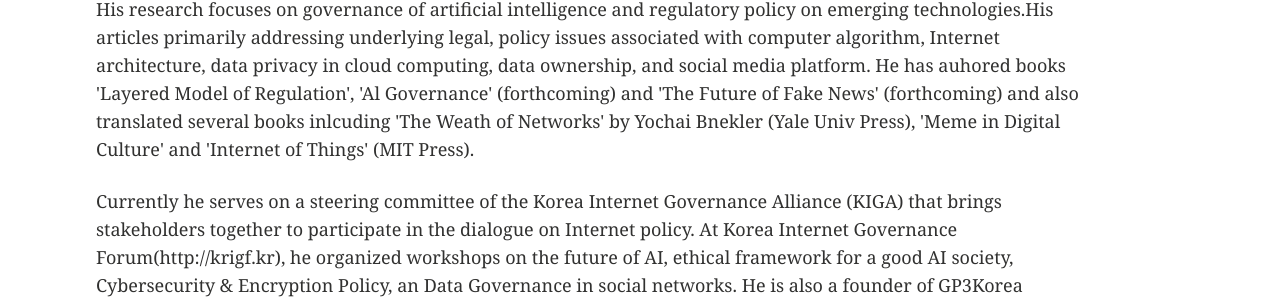
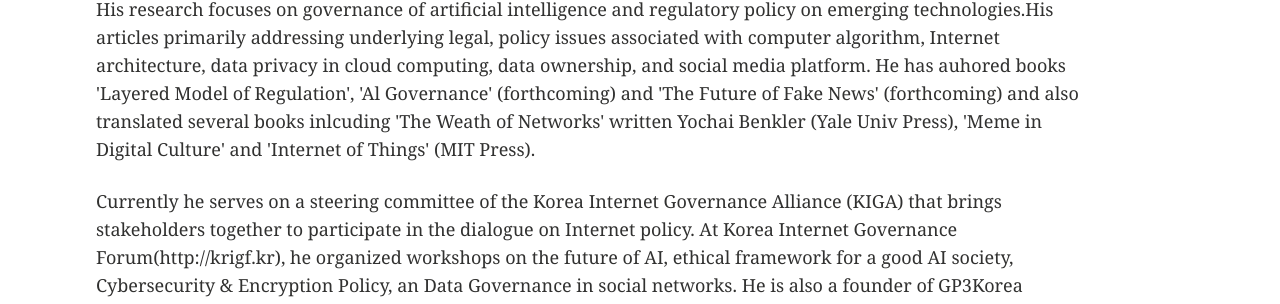
Before and after one commit to eunchangchoi/eunchangchoi.github.io, a Jekyll site: the page built from index.md, in a window 1280 px wide. Shown: the part 721-1025 px from the top of the page. Built offline with Jekyll 4.4.1, drawn with Linux system fonts in a browser that asks for light colours.

Commit message:
Update index.md

```diff
--- a/index.md
+++ b/index.md
@@ -19,7 +19,7 @@
  <a href="http://www.kyobobook.co.kr/product/detailViewKor.laf?ejkGb=KOR&mallGb=KOR&barcode=9788964361436&orderClick=LAH&Kc="><img style="vertical-align:top;height:200px;width:130px;" src="images/book5.jpg"></a>
 
 <p> Eun Chang Choi has been a member of Law Committee, IEEE Global Initiative on Ethics of Autonomous and Intelligent Systems, and a fellow of the Free Internet Project, housed in Illinois Institute of Technology at Chicago. He has consulted with Korea Information Society Development Institute (KISDI), Science and Technology Policy Institute (STEPI) and South Korean Presidential Committee on the Fourth Industrial Revolution on AI policy, and taught multistakeholder perspectives on ethical framework of AI at the Asia Pacific Internet Governance Academy(APIGA). Previously, he was a resident fellow of Information Society Project at Yale Law School, and a coordinator of Harvard-Yale Cyberscholar Working Group. He also held an appointment as a visiting scholar at Centre for Socio-Legal Studies, Law Faculty Faculty of University of Oxford on scholarship. He was an invited expert of W3C Privacy Interest Group and a fellow of STEPI of Korea.</p>
-<p> His research focuses on governance of artificial intelligence and regulatory policy on emerging technologies.His articles primarily addressing underlying legal, policy issues associated with computer algorithm, Internet architecture, data privacy in cloud computing, data ownership, and social media platform. He has auhored books 'Layered Model of Regulation', 'Al Governance' (forthcoming) and 'The Future of Fake News'  (forthcoming)  and also translated several books inlcuding 'The Weath of Networks' by Yochai Bnekler (Yale Univ Press), 'Meme in Digital Culture' and 'Internet of Things' (MIT Press).
+<p> His research focuses on governance of artificial intelligence and regulatory policy on emerging technologies.His articles primarily addressing underlying legal, policy issues associated with computer algorithm, Internet architecture, data privacy in cloud computing, data ownership, and social media platform. He has auhored books 'Layered Model of Regulation', 'Al Governance' (forthcoming) and 'The Future of Fake News'  (forthcoming)  and also translated several books inlcuding 'The Weath of Networks' written Yochai Benkler (Yale Univ Press), 'Meme in Digital Culture' and 'Internet of Things' (MIT Press).
 </p>
 <p> Currently he serves on a steering committee of the Korea Internet Governance Alliance (KIGA) that brings stakeholders together to participate in the dialogue on Internet policy. At Korea Internet Governance Forum(http://krigf.kr), he organized workshops on the future of AI, ethical framework for a good AI society, Cybersecurity & Encryption Policy, an Data Governance in social networks. He is also a founder of GP3Korea (www.povertyinfo.org), a non-profit initiative, designed to provide citizens with open information about global poverty and preventable diseases.</p>
 
```
